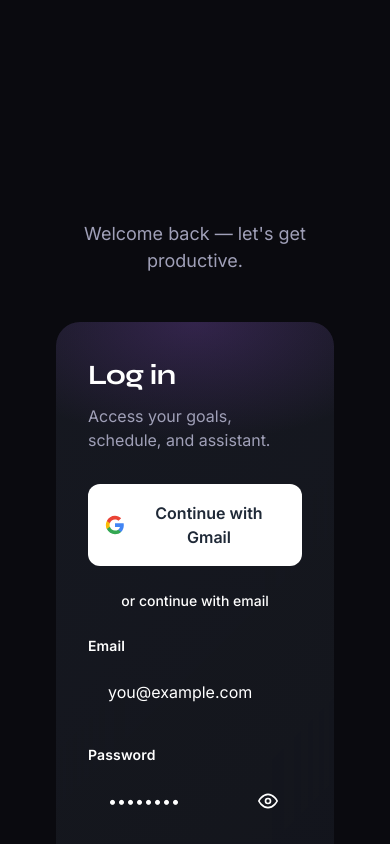
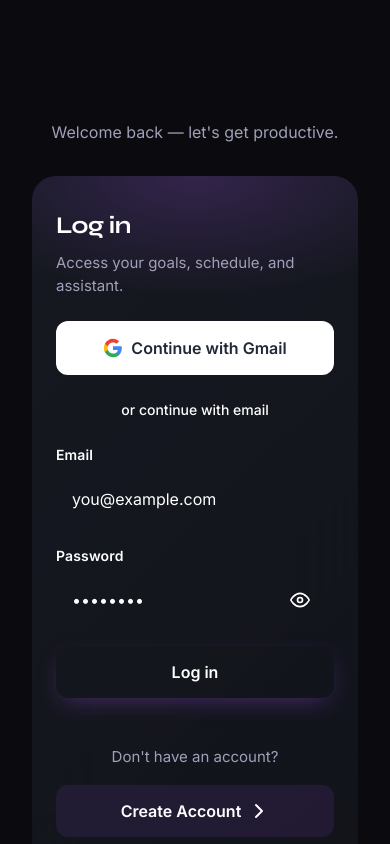
Before and after one commit to DanielSenteu/OrahWeb, a Next.js app: page /login in a window 390 px wide. Shown: the top 844 px of the page. Built offline with nearby package versions, Linux system fonts and the light colour scheme; no server answers.

Commit message:
new Open ai api key

```diff
--- a/app/(auth)/login/login.css
+++ b/app/(auth)/login/login.css
@@ -389,20 +389,67 @@
 
 /* Responsive */
 @media (max-width: 640px) {
+  .login-page {
+    padding: 1rem;
+    justify-content: flex-start;
+    padding-top: 2rem;
+  }
+
   .login-container {
-    padding: 1.5rem;
-    margin-top: 5rem;
+    padding: 1rem;
+    margin-top: 0;
+    max-width: 100%;
+  }
+
+  .logo {
+    margin-bottom: 2rem;
+  }
+
+  .logo-text {
+    font-size: 2.5rem;
+  }
+
+  .logo-subtitle {
+    font-size: 1rem;
   }
 
   .login-card {
-    padding: 2rem;
+    padding: 2rem 1.5rem;
   }
 
-  .logo-text {
-    font-size: 3rem;
+  .card-header {
+    margin-bottom: 1.5rem;
   }
 
   .card-title {
-    font-size: 1.75rem;
+    font-size: 1.5rem;
+  }
+
+  .card-subtitle {
+    font-size: 0.9375rem;
+  }
+
+  .form-group {
+    margin-bottom: 1.25rem;
+  }
+
+  .form-input {
+    padding: 0.875rem 1rem;
+    font-size: 16px; /* Prevents zoom on iOS */
+  }
+
+  .btn {
+    padding: 0.875rem;
+    font-size: 1rem;
+    min-height: 48px;
+  }
+
+  .btn-gmail {
+    min-height: 48px;
+  }
+
+  .signup-section {
+    margin-top: 1.5rem;
+    padding-top: 1.5rem;
   }
 }
--- a/app/(auth)/signup/signup.css
+++ b/app/(auth)/signup/signup.css
@@ -441,20 +441,72 @@
 
 /* Responsive */
 @media (max-width: 640px) {
+  .signup-page {
+    padding: 1rem;
+    justify-content: flex-start;
+    padding-top: 2rem;
+  }
+
   .signup-container {
-    padding: 1.5rem;
-    margin-top: 5rem;
+    padding: 1rem;
+    margin-top: 0;
+    max-width: 100%;
+  }
+
+  .logo {
+    margin-bottom: 2rem;
+  }
+
+  .logo-text {
+    font-size: 2.5rem;
+  }
+
+  .logo-subtitle {
+    font-size: 1rem;
   }
 
   .signup-card {
-    padding: 2rem;
+    padding: 2rem 1.5rem;
   }
 
-  .logo-text {
-    font-size: 3rem;
+  .card-header {
+    margin-bottom: 1.5rem;
   }
 
   .card-title {
-    font-size: 1.75rem;
+    font-size: 1.5rem;
+  }
+
+  .card-subtitle {
+    font-size: 0.9375rem;
+  }
+
+  .form-group {
+    margin-bottom: 1.25rem;
+  }
+
+  .form-input {
+    padding: 0.875rem 1rem;
+    font-size: 16px; /* Prevents zoom on iOS */
+  }
+
+  .btn {
+    padding: 0.875rem;
+    font-size: 1rem;
+    min-height: 48px;
+  }
+
+  .btn-gmail {
+    min-height: 48px;
+  }
+
+  .login-section {
+    margin-top: 1.5rem;
+    padding-top: 1.5rem;
+  }
+
+  .terms-text {
+    font-size: 0.75rem;
+    margin-top: 1rem;
   }
 }
--- a/app/landing.css
+++ b/app/landing.css
@@ -786,11 +786,23 @@ footer {
   }
 
   .nav-actions {
-    gap: 0.5rem;
+    gap: 0.75rem;
+    flex-wrap: nowrap;
   }
 
   .nav-link {
-    display: none;
+    padding: 0.625rem 1rem;
+    font-size: 0.875rem;
+    min-height: 44px;
+    display: flex;
+    align-items: center;
+  }
+
+  .btn {
+    padding: 0.75rem 1.5rem;
+    font-size: 0.875rem;
+    min-height: 44px;
+    white-space: nowrap;
   }
 
   .hero, .features, .cta-section, .demo-section {
```
Also changed, not shown: app/dashboard/dashboard.css (+47 -7 lines), 1 other file (tests, documents, lock files or other folders).
